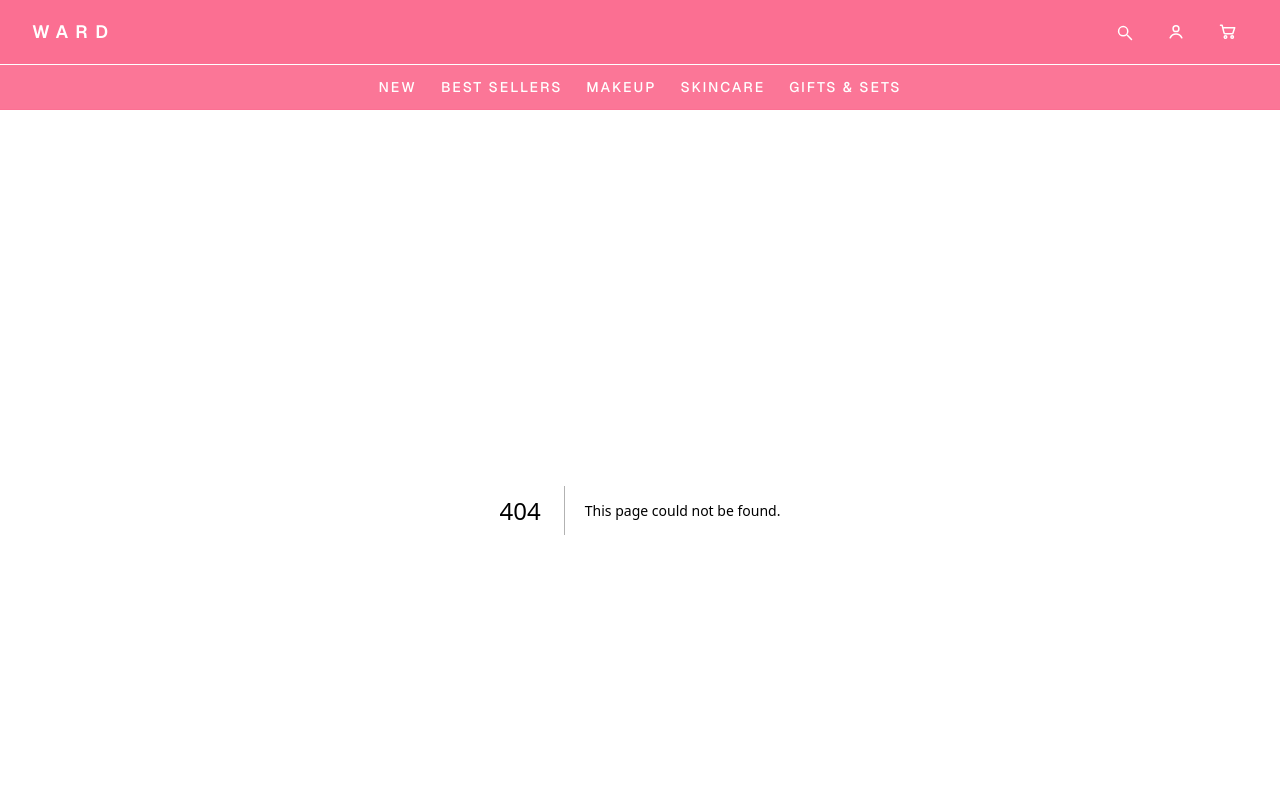
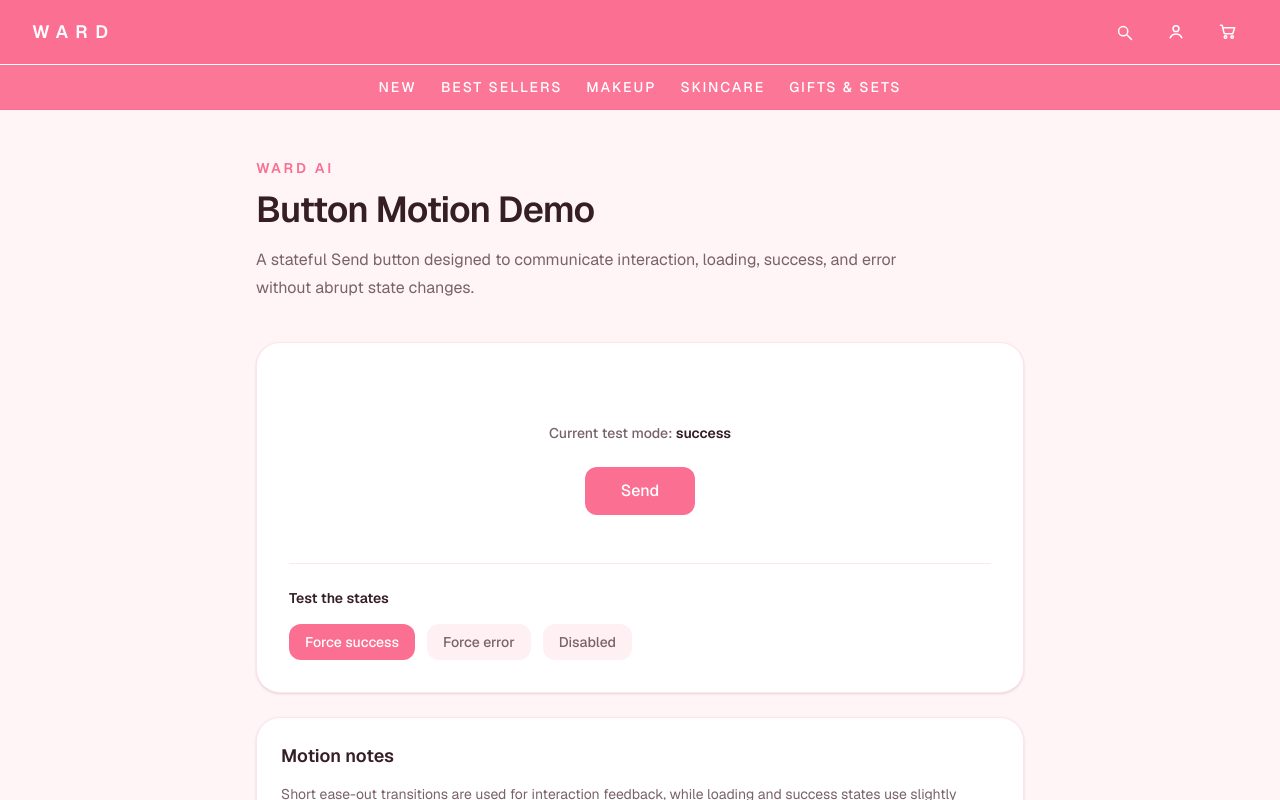
Before and after one commit to rana746/WARD-AI-BEAUTY-ASSISTANT-, a Next.js app: page /motion in a window 1280 px wide. Before the commit this address had no page. Shown: the top 800 px of the page. Built offline with nearby package versions, Linux system fonts and the light colour scheme.

Commit message:
feat: add button motion and interaction states

```diff
--- /dev/null
+++ b/app/motion/page.tsx
@@ -0,0 +1,115 @@
+"use client";
+
+import { useState } from "react";
+import AnimatedSendButton from "@/components/animated-send-button";
+
+type DemoMode = "success" | "error" | "disabled";
+export default function MotionDemoPage() {
+  const [mode, setMode] = useState<DemoMode>("success");
+
+  const simulateRequest = async () => {
+    const requestMode = mode;
+    const delay = 700 + Math.random() * 900;
+
+    await new Promise((resolve) => setTimeout(resolve, delay));
+
+    if (requestMode === "error") {
+      throw new Error("Simulated request failed");
+    }
+  };
+
+  return (
+    <main className="min-h-screen bg-[#FFF5F7] px-6 py-12">
+      <div className="mx-auto max-w-3xl">
+        <div className="mb-10">
+          <p className="text-sm font-semibold uppercase tracking-[0.2em] text-[#FB6F92]">
+            WARD AI
+          </p>
+
+          <h1 className="mt-3 text-4xl font-semibold tracking-tight text-[#351E25]">
+            Button Motion Demo
+          </h1>
+
+          <p className="mt-4 max-w-2xl text-base leading-7 text-[#7A626A]">
+            A stateful Send button designed to communicate interaction, loading,
+            success, and error without abrupt state changes.
+          </p>
+        </div>
+
+        <section className="rounded-3xl border border-[#FFE4EC] bg-white p-8 shadow-sm">
+          <div className="flex flex-col items-center justify-center py-12">
+            <p className="mb-6 text-sm font-medium text-[#7A626A]">
+              Current test mode:{" "}
+              <span className="font-semibold text-[#351E25]">{mode}</span>
+            </p>
+
+            <AnimatedSendButton
+              onSend={simulateRequest}
+              disabled={mode === "disabled"}
+            />
+          </div>
+
+          <div className="border-t border-[#FFE4EC] pt-6">
+            <p className="mb-4 text-sm font-semibold text-[#351E25]">
+              Test the states
+            </p>
+
+            <div className="flex flex-wrap gap-3">
+              <button
+                type="button"
+                onClick={() => setMode("success")}
+                className={`rounded-xl px-4 py-2 text-sm font-medium transition-all duration-200 ${
+                  mode === "success"
+                    ? "bg-[#FB6F92] text-white"
+                    : "bg-[#FFF0F4] text-[#7A626A] hover:-translate-y-0.5"
+                }`}
+              >
+                Force success
+              </button>
+
+              <button
+                type="button"
+                onClick={() => setMode("error")}
+                className={`rounded-xl px-4 py-2 text-sm font-medium transition-all duration-200 ${
+                  mode === "error"
+                    ? "bg-red-600 text-white"
+                    : "bg-[#FFF0F4] text-[#7A626A] hover:-translate-y-0.5"
+                }`}
+              >
+                Force error
+              </button>
+              <button
+                type="button"
+                onClick={() => setMode("disabled")}
+                className={`rounded-xl px-4 py-2 text-sm font-medium transition-all duration-200 ${
+                  mode === "disabled"
+                    ? "bg-[#351E25] text-white"
+                    : "bg-[#FFF0F4] text-[#7A626A] hover:-translate-y-0.5"
+                }`}
+              >
+                Disabled
+              </button>
+            </div>
+          </div>
+        </section>
+
+        <section className="mt-6 rounded-3xl border border-[#FFE4EC] bg-white p-6 shadow-sm">
+          <h2 className="text-lg font-semibold text-[#351E25]">Motion notes</h2>
+
+          <p className="mt-3 text-sm leading-6 text-[#7A626A]">
+            Short ease-out transitions are used for interaction feedback, while
+            loading and success states use slightly longer transitions to make
+            the state change feel intentional. Motion is limited to transform
+            and opacity where possible to keep the interaction smooth and
+            compositor-friendly.
+          </p>
+
+          <p className="mt-3 text-sm leading-6 text-[#7A626A]">
+            Reduced-motion preferences are respected so that animations are
+            reduced without removing important visual feedback.
+          </p>
+        </section>
+      </div>
+    </main>
+  );
+}
--- /dev/null
+++ b/components/animated-send-button.tsx
@@ -0,0 +1,145 @@
+"use client";
+
+import { useEffect, useState } from "react";
+
+type ButtonState = "idle" | "loading" | "success" | "error";
+
+type AnimatedSendButtonProps = {
+  onSend?: () => Promise<void> | void;
+  disabled?: boolean;
+};
+
+export default function AnimatedSendButton({
+  onSend,
+  disabled = false,
+}: AnimatedSendButtonProps) {
+  const [state, setState] = useState<ButtonState>("idle");
+
+  const handleClick = async () => {
+    if (disabled || state === "loading") return;
+
+    setState("loading");
+
+    try {
+      await onSend?.();
+
+      setState("success");
+    } catch {
+      setState("error");
+    }
+  };
+
+  useEffect(() => {
+    if (state !== "success" && state !== "error") return;
+
+    const timeout = setTimeout(
+      () => {
+        setState("idle");
+      },
+      state === "success" ? 1200 : 1800,
+    );
+
+    return () => clearTimeout(timeout);
+  }, [state]);
+
+  const isDisabled = disabled || state === "loading";
+
+  return (
+    <button
+      type="button"
+      disabled={isDisabled}
+      onClick={handleClick}
+      aria-live="polite"
+      aria-label={
+        state === "loading"
+          ? "Sending message"
+          : state === "success"
+            ? "Message sent"
+            : state === "error"
+              ? "Try sending again"
+              : "Send message"
+      }
+      className={`
+        group relative flex min-w-[110px] items-center justify-center
+        overflow-hidden rounded-xl px-5 py-3 font-medium text-white
+        transition-all duration-200 ease-out
+        focus-visible:outline-none
+        focus-visible:ring-2
+        focus-visible:ring-[#FB6F92]
+        focus-visible:ring-offset-2
+        disabled:cursor-not-allowed
+        ${
+          state === "error"
+            ? "bg-red-600"
+            : state === "success"
+              ? "bg-green-600"
+              : "bg-[#FB6F92] hover:-translate-y-0.5 hover:bg-[#D94F72] active:translate-y-0"
+        }
+      `}
+    >
+      <span
+        className={`
+          flex items-center gap-2
+          transition-all duration-200 ease-out
+          ${
+            state === "loading"
+              ? "scale-95 opacity-90"
+              : "scale-100 opacity-100"
+          }
+        `}
+      >
+        {state === "idle" && (
+          <span className="transition-opacity duration-200">Send</span>
+        )}
+
+        {state === "loading" && (
+          <>
+            <span
+              className="
+                h-4 w-4 animate-spin rounded-full
+                border-2 border-white/40 border-t-white
+                motion-reduce:animate-none
+              "
+              aria-hidden="true"
+            />
+            <span>Sending...</span>
+          </>
+        )}
+
+        {state === "success" && (
+          <>
+            <span
+              className="
+                text-lg
+                transition-transform duration-300 ease-out
+                motion-reduce:transition-none
+              "
+              aria-hidden="true"
+            >
+              ✓
+            </span>
+
+            <span>Sent</span>
+          </>
+        )}
+
+        {state === "error" && (
+          <>
+            <span
+              className="
+                text-lg
+                transition-transform duration-200 ease-out
+                motion-reduce:transition-none
+              "
+              aria-hidden="true"
+            >
+              ↻
+            </span>
+
+            <span>Try again</span>
+          </>
+        )}
+      </span>
+    </button>
+  );
+}
```
